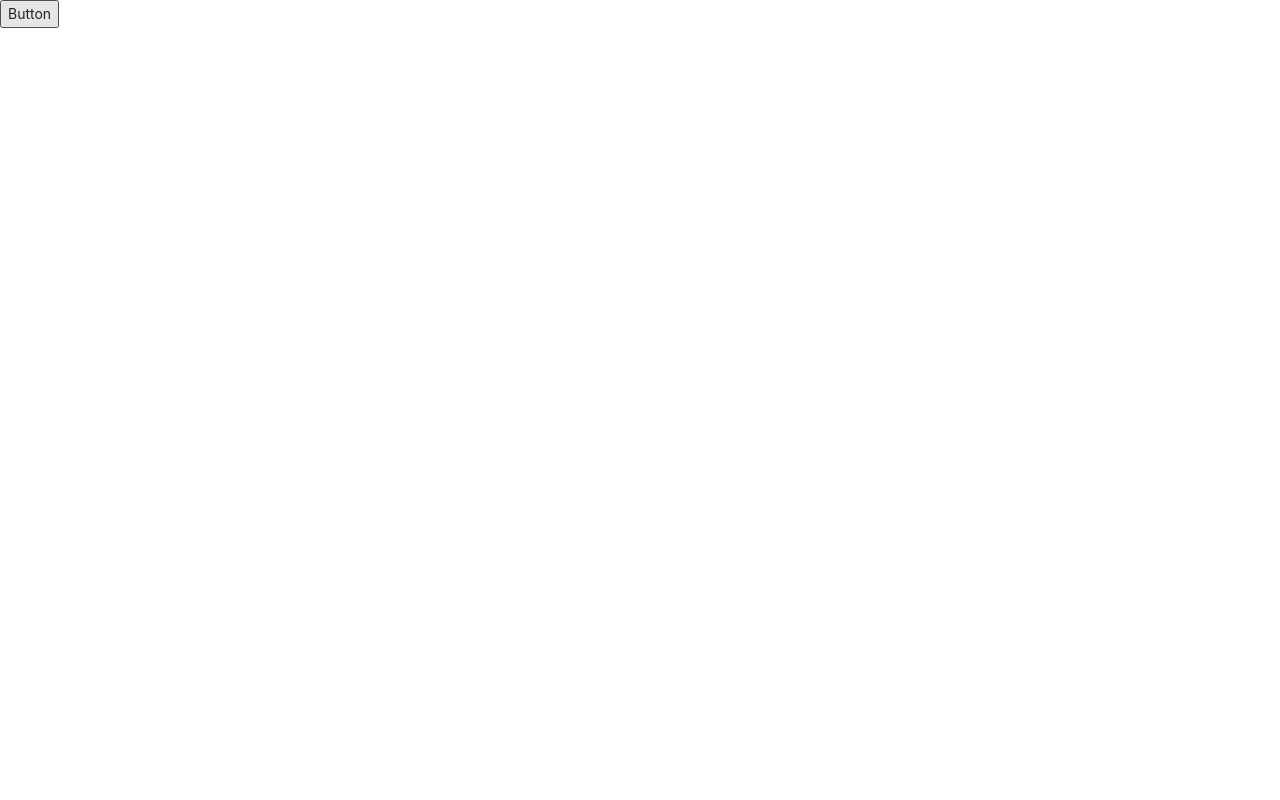
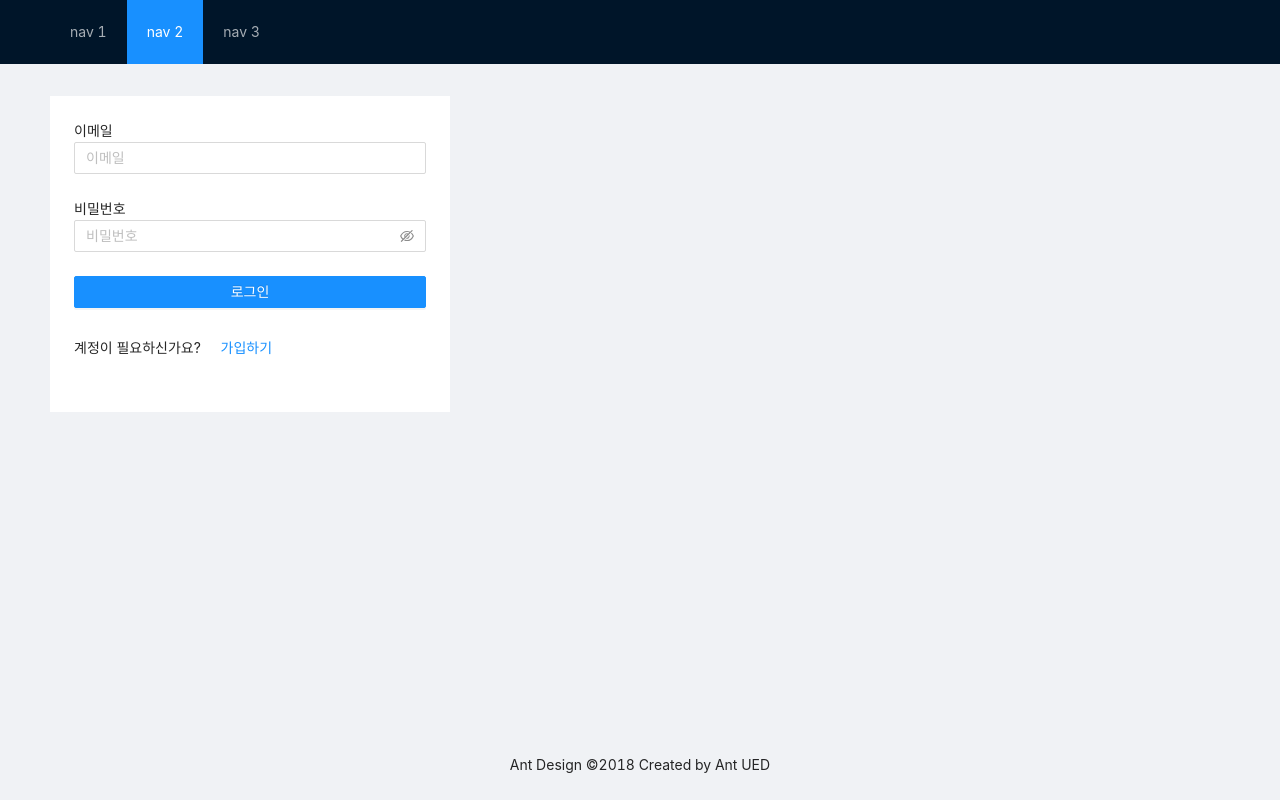
Before and after one commit to jungdj/react-practice, a React (Create React App) app: page / in a window 1280 px wide. Built offline with nearby package versions, Linux system fonts and the light colour scheme.

Commit message:
로그인 페이지 레이아웃 틀 잡음.

```diff
--- a/package.json
+++ b/package.json
@@ -3,6 +3,7 @@
   "version": "0.1.0",
   "private": true,
   "dependencies": {
+    "@ant-design/icons": "^4.2.1",
     "@testing-library/jest-dom": "^4.2.4",
     "@testing-library/react": "^9.3.2",
     "@testing-library/user-event": "^7.1.2",
--- a/src/App.css
+++ b/src/App.css
@@ -36,3 +36,30 @@
     transform: rotate(360deg);
   }
 }
+
+.site-layout-content {
+  background: #fff;
+  padding: 24px;
+  min-height: 280px;
+}
+#components-layout-demo-top .logo {
+  width: 120px;
+  height: 31px;
+  background: rgba(255, 255, 255, 0.2);
+  margin: 16px 24px 16px 0;
+  float: left;
+}
+
+/* Login Form */
+#components-form-demo-normal-login .login-form {
+  max-width: 300px;
+}
+#components-form-demo-normal-login .login-form-forgot {
+  float: right;
+}
+#components-form-demo-normal-login .ant-col-rtl .login-form-forgot {
+  float: left;
+}
+#components-form-demo-normal-login .login-form-button {
+  width: 100%;
+}
--- a/src/App.js
+++ b/src/App.js
@@ -1,12 +1,14 @@
 import React from 'react';
-import EventHandler from './components/EventHandler';
 
 import 'antd/dist/antd.css'
+import './App.css'
+
+import MainPage from "./components/MainPage";
 
 function App() {
   return (
     <div>
-      <EventHandler />
+      <MainPage />
     </div>
   );
 }
--- a/src/components/EventHandler.js
+++ /dev/null
@@ -1,12 +0,0 @@
-import React from 'react';
-
-const EventHandler = (props) => {
-  function handleClick() {
-    alert('Click');
-  }
-  return (
-    <button onClick={handleClick}>Button</button>
-  )
-}
-
-export default EventHandler;
--- /dev/null
+++ b/src/components/LoginForm.js
@@ -0,0 +1,66 @@
+import React from "react";
+import { Form, Input, Button } from 'antd';
+
+import '../App.css'
+import {EyeInvisibleOutlined, EyeTwoTone} from "@ant-design/icons";
+
+const LoginForm = (props) => {
+    const onFinish = values => {
+        console.log('Received values of form: ', values);
+    };
+
+    const test = (e) => {
+        e.preventDefault()
+        console.log('asdfasdf')
+    }
+
+    return (
+        <Form
+            name="normal_login"
+            className="login-form"
+            onFinish={onFinish}
+        >
+            이메일
+            <Form.Item
+                name="username"
+                rules={[
+                    {
+                        required: true,
+                        message: '이메일을 입력해 주세요!',
+                    },
+                ]}
+            >
+                <Input placeholder="이메일" />
+            </Form.Item>
+
+            비밀번호
+            <Form.Item
+                name="password"
+                rules={[
+                    {
+                        required: true,
+                        message: '비밀번호를 입력해 주세요!',
+                    },
+                ]}
+            >
+                <Input.Password
+                    placeholder="비밀번호"
+                    iconRender={visible => (visible ? <EyeTwoTone /> : <EyeInvisibleOutlined />)}
+                />
+            </Form.Item>
+
+            <Form.Item>
+                <Button type="primary" htmlType="submit" className="login-form-button" block>
+                    로그인
+                </Button>
+            </Form.Item>
+
+            <Form.Item>
+                계정이 필요하신가요? <Button type="link" onClick={props.goSignupForm}>가입하기</Button>
+            </Form.Item>
+
+        </Form>
+    );
+}
+
+export default LoginForm;
--- /dev/null
+++ b/src/components/MainContent.js
@@ -0,0 +1,33 @@
+import React from "react";
+
+import { Modal } from 'antd';
+
+import LoginForm from "./LoginForm";
+import SignupForm from "./SignupForm";
+
+const MainContent = (props) => {
+    const [visible, setVisible] = React.useState(false);
+    const [loginMode, setLoginMode] = React.useState(true);
+
+    return (
+        <div>
+            {loginMode ?
+                <LoginForm goSignupForm={() => setLoginMode(false)}/>
+                :
+                <SignupForm goLoginForm={() => setLoginMode(true)}/>
+            }
+            <Modal
+                title="Basic Modal"
+                visible={visible}
+                onOk={() => setVisible(false)}
+                onCancel={() => setVisible(false)}
+            >
+                <p>Some contents...</p>
+                <p>Some contents...</p>
+                <p>Some contents...</p>
+            </Modal>
+        </div>
+    )
+}
+
+export default MainContent;
--- /dev/null
+++ b/src/components/MainPage.js
@@ -0,0 +1,29 @@
+import React from 'react';
+
+import { Layout, Menu, Breadcrumb } from 'antd';
+import MainContent from "./MainContent";
+
+const { Header, Content, Footer } = Layout;
+
+const MainPage = (props) => {
+    return (
+        <Layout className="layout" style={{ height: '100vh' }}>
+            <Header>
+                <div className="logo" />
+                <Menu theme="dark" mode="horizontal" defaultSelectedKeys={['2']}>
+                    <Menu.Item key="1">nav 1</Menu.Item>
+                    <Menu.Item key="2">nav 2</Menu.Item>
+                    <Menu.Item key="3">nav 3</Menu.Item>
+                </Menu>
+            </Header>
+            <Content style={{ padding: '0 50px' }}>
+                <div className="site-layout-content" style={{ margin: '32px 0', width: '50vh', minWidth: '400px'}} >
+                    <MainContent/>
+                </div>
+            </Content>
+            <Footer style={{ textAlign: 'center' }}>Ant Design ©2018 Created by Ant UED</Footer>
+        </Layout>
+    )
+};
+
+export default MainPage;
--- /dev/null
+++ b/src/components/SignupForm.js
@@ -0,0 +1,91 @@
+import React from "react";
+import { Form, Input, Button } from 'antd';
+import { EyeInvisibleOutlined, EyeTwoTone } from '@ant-design/icons';
+
+
+import '../App.css'
+
+const SignupForm = (props) => {
+    const onFinish = values => {
+        console.log('Received values of form: ', values);
+    };
+
+    return (
+        <Form
+            name="normal_login"
+            className="login-form"
+            onFinish={onFinish}
+        >
+            이메일
+            <Form.Item
+                name="email"
+                rules={[
+                    {
+                        required: true,
+                        message: '이메일을 입력해 주세요!',
+                    },
+                ]}
+            >
+                <Input placeholder="이메일" />
+            </Form.Item>
+
+            비밀번호
+            <Form.Item
+                name="password"
+                rules={[
+                    {
+                        required: true,
+                        message: '비밀번호를 입력해 주세요!',
+                    },
+                ]}
+            >
+                <Input.Password
+                    placeholder="비밀번호"
+                    iconRender={visible => (visible ? <EyeTwoTone /> : <EyeInvisibleOutlined />)}
+                />
+            </Form.Item>
+
+            비밀번호 확인
+            <Form.Item
+                name="password_check"
+                rules={[
+                    {
+                        required: true,
+                        message: '비밀번호를 입력해 주세요!',
+                    },
+                ]}
+            >
+                <Input.Password
+                    placeholder="비밀번호 확인"
+                    iconRender={visible => (visible ? <EyeTwoTone /> : <EyeInvisibleOutlined />)}
+                />
+            </Form.Item>
+
+            휴대폰 번호
+            <Form.Item
+                name="phone_number"
+                rules={[
+                    {
+                        required: true,
+                        message: '휴대폰 번호를 입력해 주세요!',
+                    },
+                ]}
+            >
+                <Input placeholder="휴대폰 번호 (-없이 숫자만)" />
+            </Form.Item>
+
+            <Form.Item>
+                <Button type="primary" htmlType="submit" className="login-form-button" block>
+                    가입하기
+                </Button>
+            </Form.Item>
+
+            <Form.Item>
+                이미 계정이 있으신가요? <Button type="link" onClick={props.goLoginForm}>로그인</Button>
+            </Form.Item>
+
+        </Form>
+    );
+}
+
+export default SignupForm;
```
